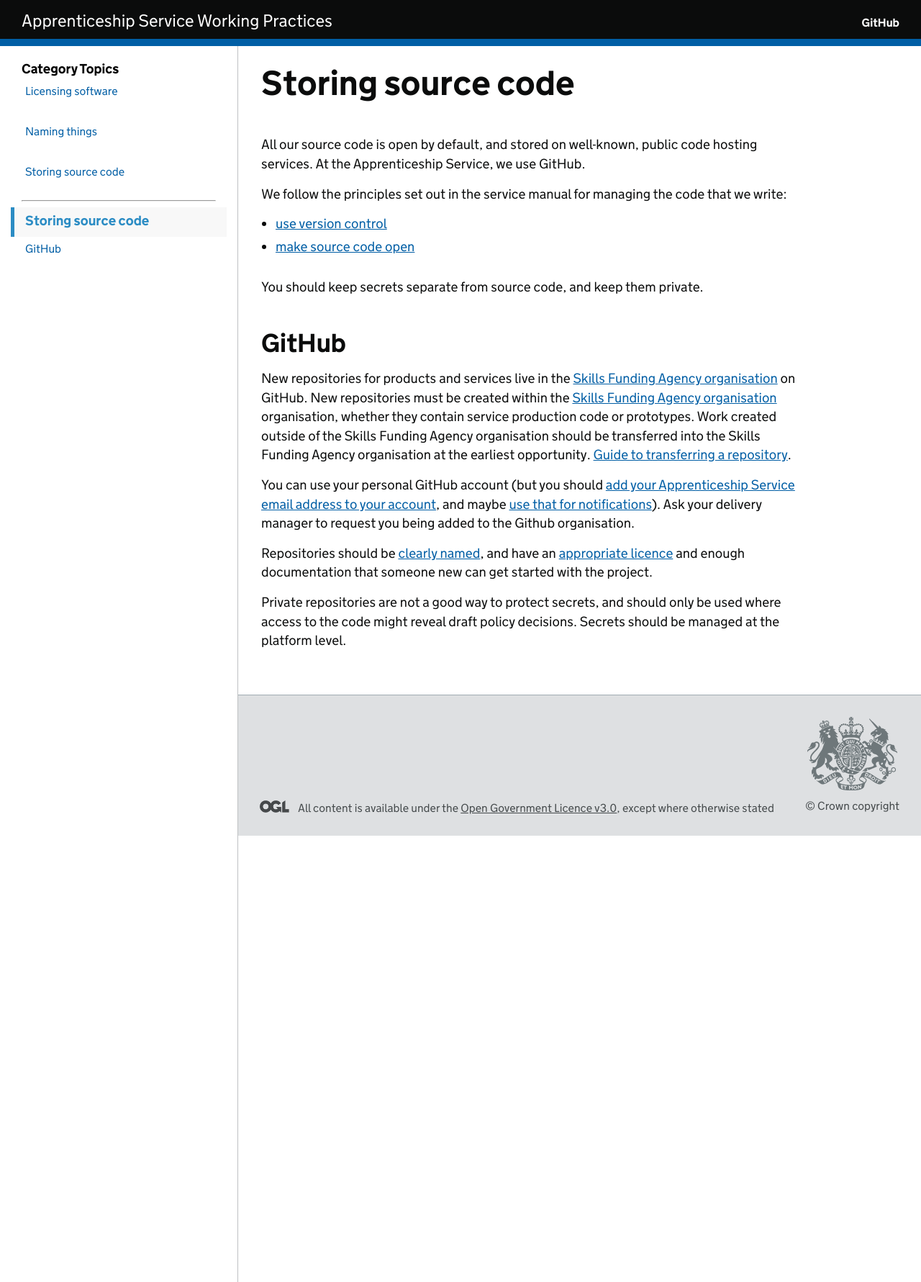
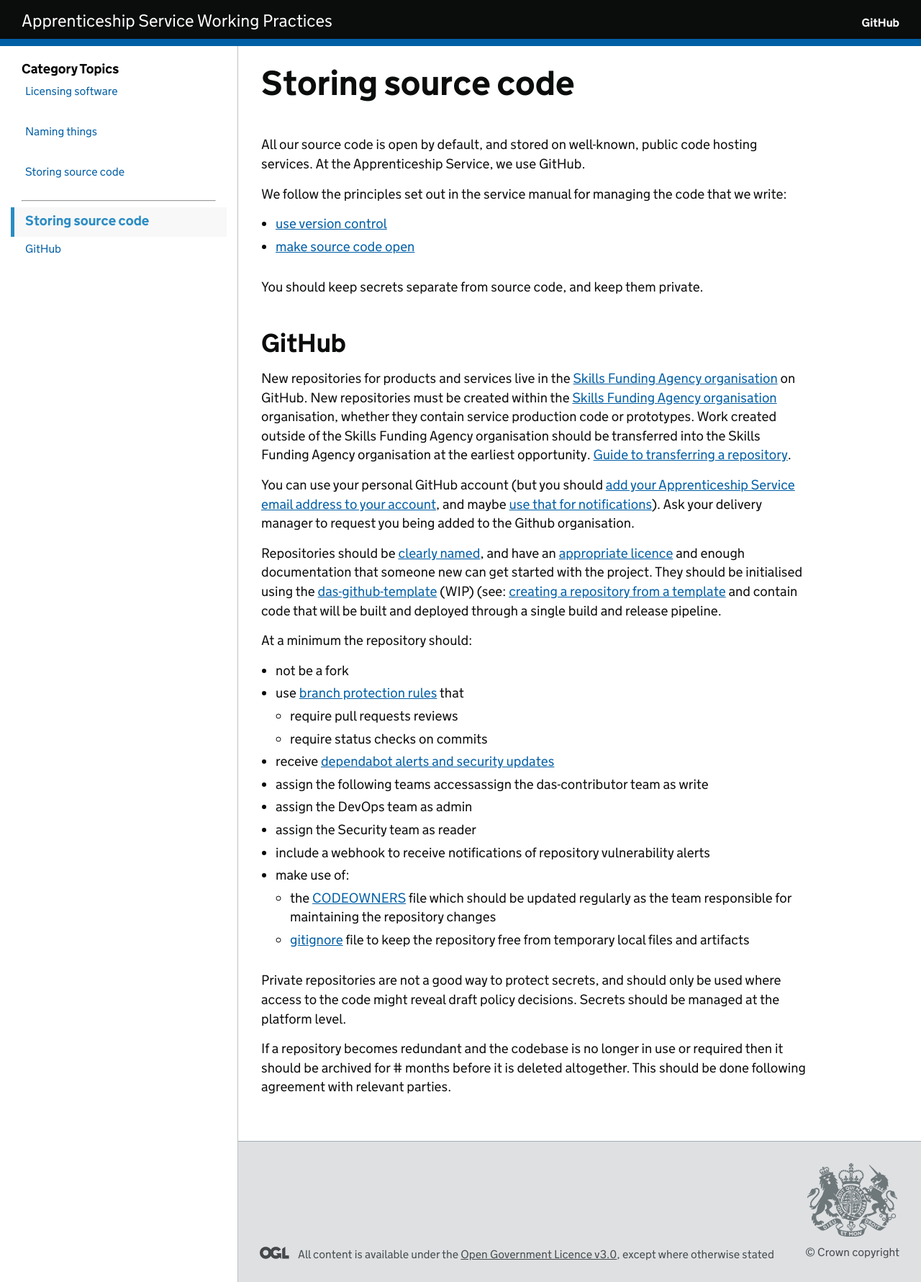
Before and after one commit to SkillsFundingAgency/das-technical-guidance, a Jekyll site: the page built from standards/storing-source-code.md, in a window 1280 px wide. Shown: the whole page at 72% size. Built offline with Jekyll 4.4.1, drawn with Linux system fonts in a browser that asks for light colours.

Commit message:
Initial commit

```diff
--- a/standards/storing-source-code.md
+++ b/standards/storing-source-code.md
@@ -30,6 +30,30 @@ Ask your delivery manager to request you being added to the Github organisation.
 Repositories should be [clearly named]({{ '/standards/naming-things' | relative_url }}),
 and have an [appropriate licence]({{ '/standards/licencing-software-or-code' | relative_url }})
 and enough documentation that someone new can get started with the
-project.
+project. They should be initialised using the [das-github-template]{:target="_blank"} (WIP) (see: [creating a repository from a template]{:target="_blank"} and contain code that will be built and deployed through a single build and release pipeline.
+
+At a minimum the repository should:
+
+- not be a fork
+- use [branch protection rules]{:target="_blank"} that
+    - require pull requests reviews
+    - require status checks on commits
+- receive [dependabot alerts and security updates]{:target="_blank"}
+- assign the following teams accessassign the das-contributor team as write
+- assign the DevOps team as admin
+- assign the Security team as reader
+- include a webhook to receive notifications of repository vulnerability alerts
+- make use of:
+    - the [CODEOWNERS]{:target="_blank"} file which should be updated regularly as the team responsible for maintaining the repository changes
+    - [gitignore]{:target="_blank"} file to keep the repository free from temporary local files and artifacts
 
 Private repositories are not a good way to protect secrets, and should only be used where access to the code might reveal draft policy decisions.  Secrets should be managed at the platform level.
+
+If a repository becomes redundant and the codebase is no longer in use or required then it should be archived for # months before it is deleted altogether. This should be done following agreement with relevant parties.
+
+[das-github-template]: https://github.com/SkillsFundingAgency/das-github-template
+[creating a repository from a template]: https://help.github.com/en/github/creating-cloning-and-archiving-repositories/creating-a-repository-from-a-template
+[branch protection rules]:https://help.github.com/en/github/administering-a-repository/configuring-protected-branches
+[dependabot alerts and security updates]: https://help.github.com/en/github/administering-a-repository/managing-security-and-analysis-settings-for-your-repository#enabling-or-disabling-security-and-analysis-features
+[CODEOWNERS]: https://help.github.com/en/github/creating-cloning-and-archiving-repositories/about-code-owners
+[gitignore]: https://git-scm.com/docs/gitignore
```
